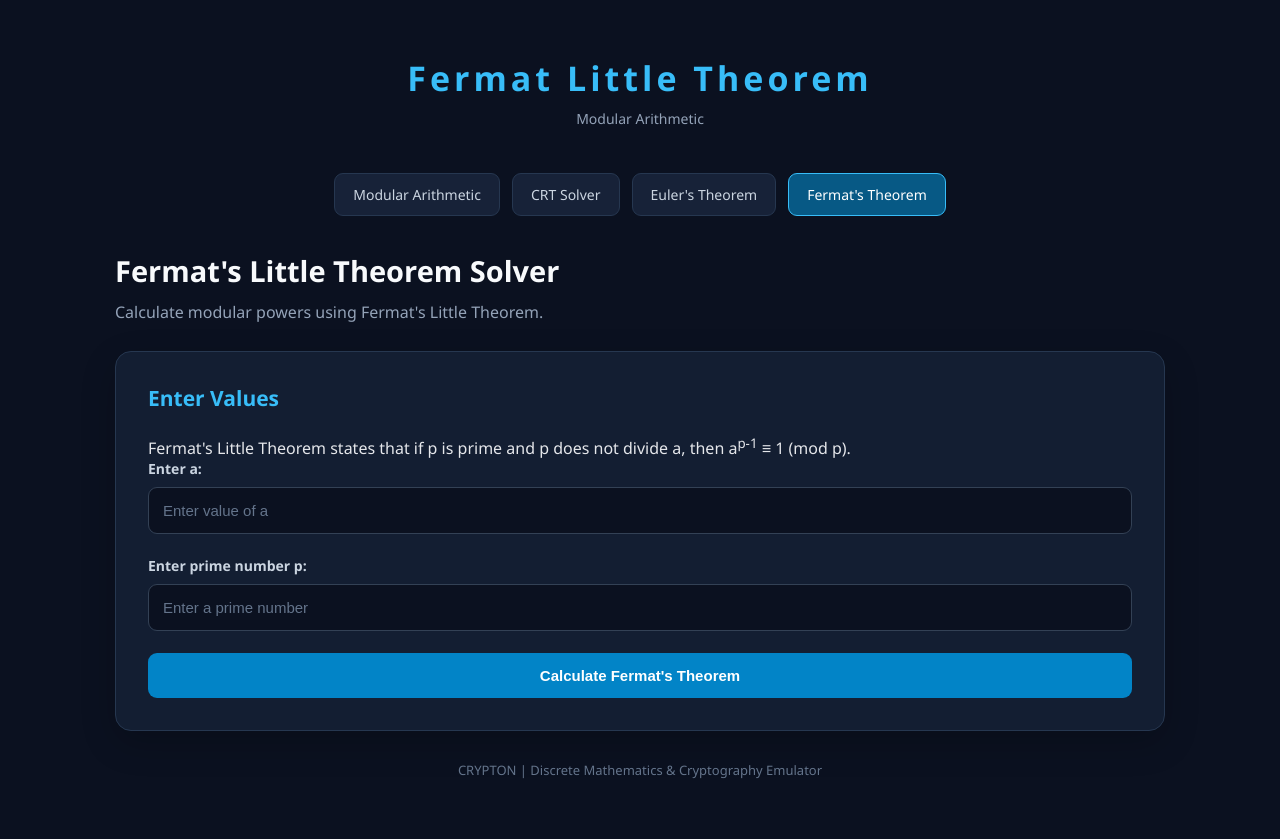
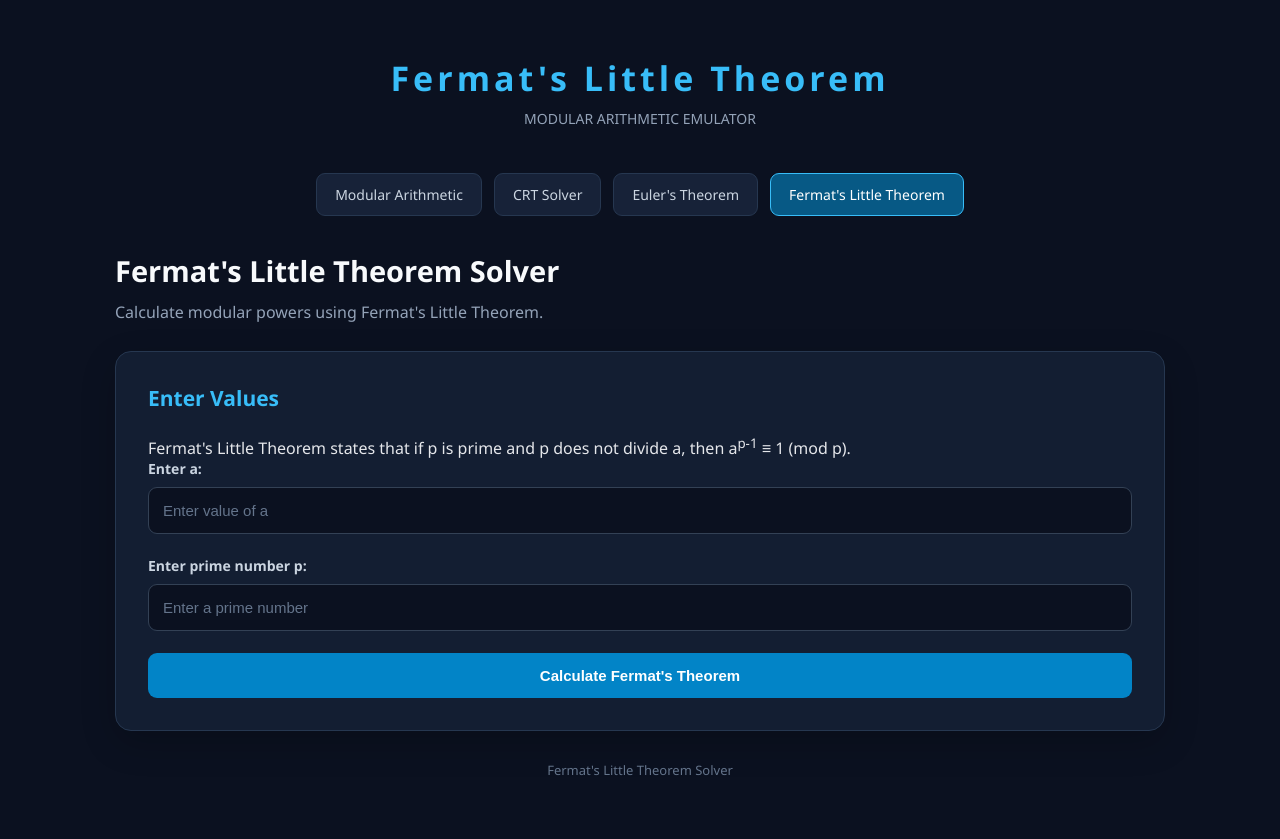
Before and after one commit to Sairajjadhav04/Modular-Arithmetic-Emulator, a Flask app: page /fermat in a window 1280 px wide. Run offline with Flask 3, Linux system fonts and the light colour scheme.

Commit message:
Prepare to deploy

```diff
--- a/templates/crt.html
+++ b/templates/crt.html
@@ -15,9 +15,9 @@
 <div class="container">
 
     <header class="header">
-        <div class="logo">CRYPTON</div>
+        <div class="logo">Chinese Remainder Theorem</div>
         <p class="tagline">
-            Discrete Mathematics & Cryptography Emulator
+            MODULAR ARITHMETIC EMULATOR
         </p>
     </header>
 
@@ -113,7 +113,7 @@
     </div>
 
     <footer class="footer">
-        CRYPTON | Chinese Remainder Theorem Solver
+         Chinese Remainder Theorem Solver
     </footer>
 
 </div>
--- a/templates/euler.html
+++ b/templates/euler.html
@@ -12,8 +12,8 @@
 <div class="container">
 
     <header class="header">
-        <div class="logo">Euler Theorem</div>
-        <p class="tagline">Modular Arithmetic</p>
+        <div class="logo">Euler's Theorem</div>
+        <p class="tagline">MODULAR ARITHMETIC EMULATOR</p>
     </header>
 
     <nav class="navbar">
@@ -88,7 +88,7 @@
     </section>
 
     <footer class="footer">
-        <p>CRYPTON | Discrete Mathematics & Cryptography Emulator</p>
+        <p>Euler's Theorem Solver</p>
     </footer>
 
 </div>
--- a/templates/fermat.html
+++ b/templates/fermat.html
@@ -12,15 +12,15 @@
 <div class="container">
 
     <header class="header">
-        <div class="logo">Fermat Little Theorem</div>
-        <p class="tagline">Modular Arithmetic</p>
+        <div class="logo">Fermat's Little Theorem</div>
+        <p class="tagline">MODULAR ARITHMETIC EMULATOR</p>
     </header>
 
     <nav class="navbar">
         <a href="/">Modular Arithmetic</a>
         <a href="/crt">CRT Solver</a>
         <a href="/euler">Euler's Theorem</a>
-        <a href="/fermat" class="active">Fermat's Theorem</a>
+        <a href="/fermat" class="active">Fermat's Little Theorem</a>
     </nav>
 
     <section class="page-heading">
@@ -89,7 +89,7 @@
     </section>
 
     <footer class="footer">
-        <p>CRYPTON | Discrete Mathematics & Cryptography Emulator</p>
+        <p>Fermat's Little Theorem Solver</p>
     </footer>
 
 </div>
--- a/templates/index.html
+++ b/templates/index.html
@@ -15,9 +15,9 @@
 <div class="container">
 
     <header class="header">
-        <div class="logo">CRYPTON</div>
+        <div class="logo">Basic Modular Arithmetic</div>
         <p class="tagline">
-            Discrete Mathematics & Cryptography Emulator
+            MODULAR ARITHMETIC EMULATOR
         </p>
     </header>
 
@@ -126,7 +126,7 @@
     </div>
 
     <footer class="footer">
-        CRYPTON | Modular Arithmetic Learning Emulator
+        <p>Basic Modular Arithmetic Emulator</p>
     </footer>
 
 </div>
```
